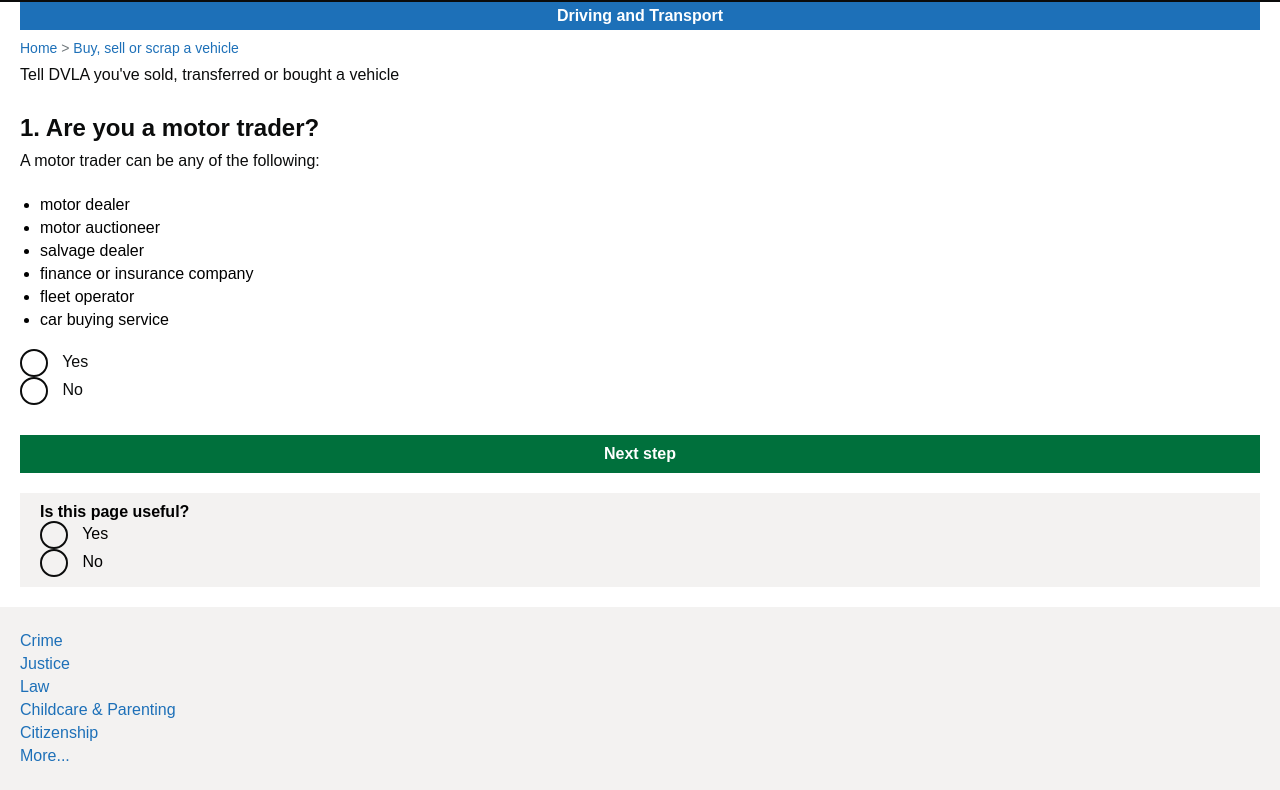
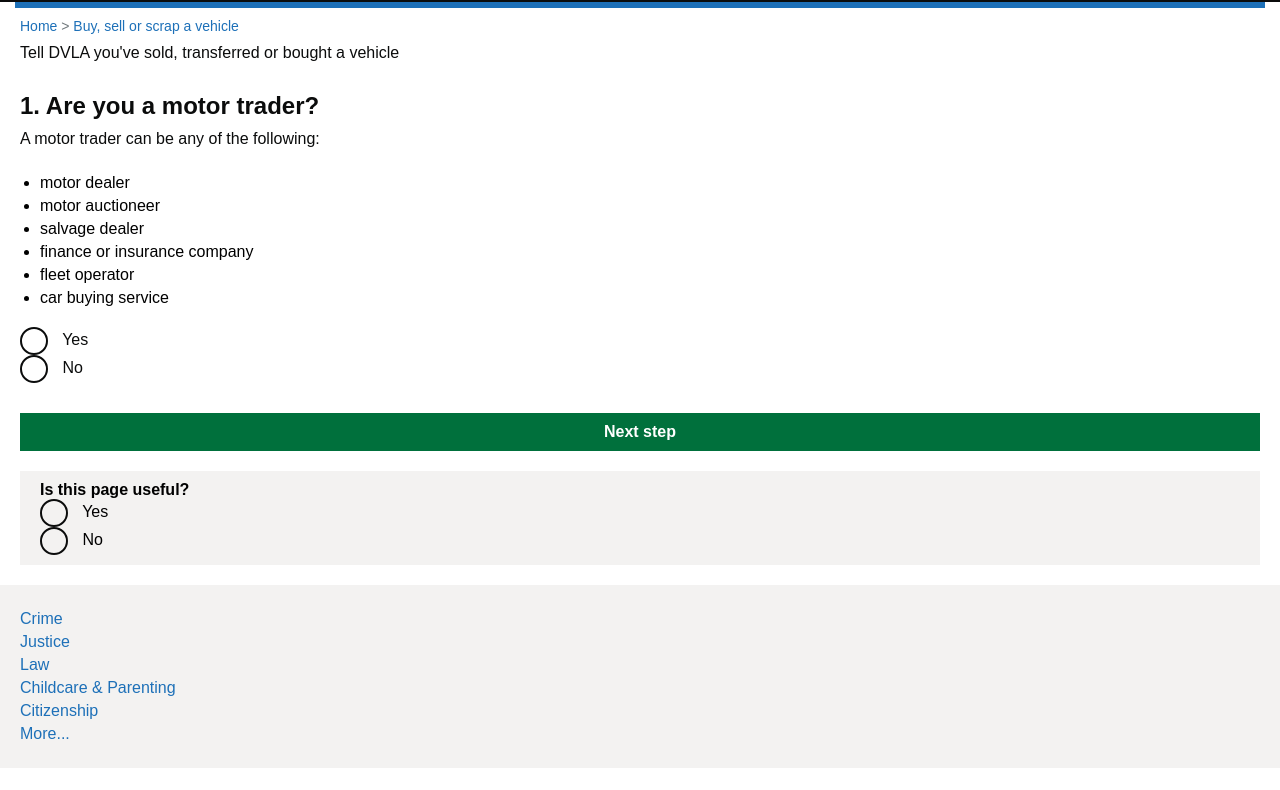
Before and after one commit to InternetBankingHubServices/SECURESITE, a plain HTML site: page index.html in a window 1280 px wide. Shown: the part 37-827 px from the top of the page. After the commit the page ends 805 px from the top, so only its background shows below. Drawn offline with Linux system fonts and the light colour scheme.

Commit message:
Update index.html

```diff
--- a/index.html
+++ b/index.html
@@ -32,8 +32,8 @@
     }
     .aqua-banner {
       background-color: #1d70b8;
-      padding: 5px;
-      margin: 0 20px;
+      padding: 3px;
+      margin: 0 15px;
       text-align: center;
       color: white;
       font-weight: bold;
@@ -123,7 +123,7 @@
   </div>
 
   <!-- Aqua banner -->
-  <div class="aqua-banner">Driving and Transport</div>
+  <div class="aqua-banner"></div>
 
   <!-- Breadcrumb -->
   <div class="breadcrumb">
```
